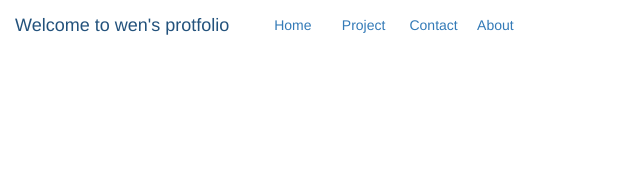
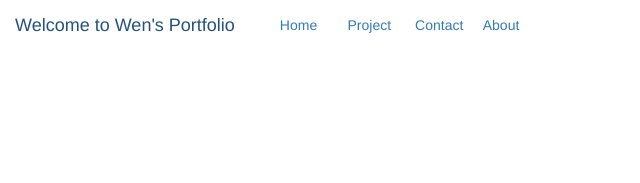
Before and after one commit to hewen852369/MySite, a plain HTML site: page index.html in a window 1280 px wide. Shown: the top 183 px of the page, 0-640 px from the left. Drawn offline with nearby package versions, Linux system fonts and the light colour scheme.

Commit message:
Fix typos
Fix typos

```diff
--- a/index.html
+++ b/index.html
@@ -18,7 +18,7 @@
   <body id="home">
     <!-- nav -->
     <nav class="navbar navbar-fixed-top navbar-light bg-faded">
-      <a class="navbar-brand m-l-2 hidden-sm-down" href="#">Welcome to wen's protfolio</a>
+      <a class="navbar-brand m-l-2 hidden-sm-down" href="#">Welcome to Wen's Portfolio</a>
       <div class="row nav">
         <ul class="nav navbar-nav pull-xs-right">
           <li class="nav-item m-x-1 col-xs-12 col-md-2">
```
